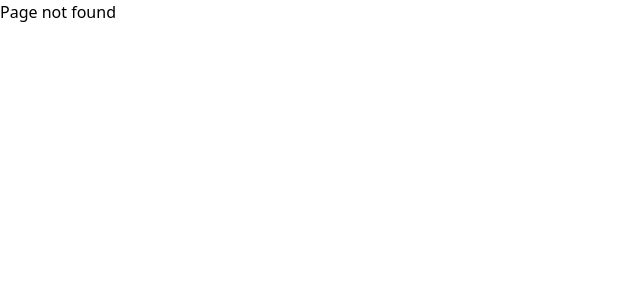
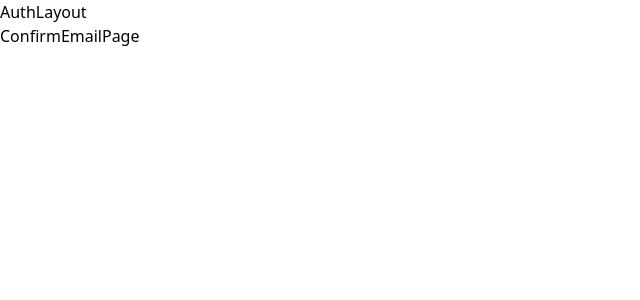
Before and after one commit to LuismySantana/MERN_Fullstack-Website-apv, a React (Vite) app in the folder Frontend/: page /confirm-email/1/1 in a window 1280 px wide. Before the commit this address had no page. Shown: the top 300 px of the page, without its empty margins (0-640 px from the left). Built offline with nearby package versions, Linux system fonts and the light colour scheme.

Commit message:
Redone project
An unusual error un router dom forced me to redo the Frontend project to the exact same point it was in the last commit. Now it is working properly.

```diff
--- a/Frontend/index.html
+++ b/Frontend/index.html
@@ -4,7 +4,7 @@
     <meta charset="UTF-8" />
     <link rel="icon" type="image/svg+xml" href="/vite.svg" />
     <meta name="viewport" content="width=device-width, initial-scale=1.0" />
-    <title>Veteneria Admin</title>
+    <title>Veterinaria Admin</title>
   </head>
   <body>
     <div id="root"></div>
--- a/Frontend/src/layouts/AuthLayout.jsx
+++ b/Frontend/src/layouts/AuthLayout.jsx
@@ -1,15 +1,16 @@
-import { Outlet } from "react-router-dom";
+import { Outlet } from "react-router-dom"
 
 
 
 const AuthLayout = () => {
-
-    return (
-        <>
-            <h1>Auth layout</h1>
-            <Outlet />
-        </>
-    )
+  return (
+    <div>
+        <h1>AuthLayout</h1>
+        <Outlet />
+    </div>
+  )
 }
 
-export default AuthLayout;
+
+
+export default AuthLayout
--- a/Frontend/src/main.jsx
+++ b/Frontend/src/main.jsx
@@ -2,11 +2,11 @@ import React from 'react'
 import ReactDOM from 'react-dom/client'
 import { BrowserRouter, Routes, Route } from "react-router-dom"
 import AuthLayout from './layouts/AuthLayout'
+import LoginPage from "./pages/LoginPage"
+import './index.css'
+import RegisterPage from './pages/RegisterPage'
 import ConfirmEmailPage from './pages/ConfirmEmailPage'
-import LoginPage from './pages/loginPage'
-import RegisterPage from './pages/RegisterPage'
 import ResetPasswordPage from './pages/ResetPasswordPage'
-import './styles/index.css'
 
 
 
@@ -14,13 +14,16 @@ ReactDOM.createRoot(document.getElementById('root')).render(
   <React.StrictMode>
     <BrowserRouter>
         <Routes>
-				<Route path="/" element={<AuthLayout />}>
+
+          <Route path='/' element={<AuthLayout />}>
             <Route index element={<LoginPage />} />
-					<Route path="/register" element={<RegisterPage />} />
-					<Route path="/confirm-email" element={<ConfirmEmailPage />} />
-					<Route path="/reset-password" element={<ResetPasswordPage />} />
+            <Route path='register' element={<RegisterPage />} />
+            <Route path='confirm-email/:email/:token' element={<ConfirmEmailPage />} />
+            <Route path='reset-password' element={<ResetPasswordPage />} />
           </Route>
-				<Route path='*' element={<h1>Page not found</h1>}/>
+
+          <Route path='*' element={<h1>Page not found</h1>} />
+
         </Routes>
     </BrowserRouter>
   </React.StrictMode>,
--- a/Frontend/src/pages/ConfirmEmailPage.jsx
+++ b/Frontend/src/pages/ConfirmEmailPage.jsx
@@ -1,10 +1,12 @@
 
 const ConfirmEmailPage = () => {
   return (
-    <>
-        <h1>Confirm Email</h1>
-    </>
+    <div>
+        <p>ConfirmEmailPage</p>
+    </div>
   )
 }
 
-export default ConfirmEmailPage;
+
+
+export default ConfirmEmailPage
--- a/Frontend/src/pages/LoginPage.jsx
+++ b/Frontend/src/pages/LoginPage.jsx
@@ -1,10 +1,12 @@
 
 const LoginPage = () => {
   return (
-    <>
-        <h1>Login Page</h1>
-    </>
+    <div className=' bg-blue-500'>
+        <p>LoginPage</p>
+    </div>
   )
 }
 
-export default LoginPage;
+
+
+export default LoginPage
--- a/Frontend/src/pages/RegisterPage.jsx
+++ b/Frontend/src/pages/RegisterPage.jsx
@@ -1,10 +1,12 @@
 
 const RegisterPage = () => {
   return (
-    <>
-        <h1>Register Page</h1>
-    </>
+    <div>
+        <p>RegisterPage</p>
+    </div>
   )
 }
 
-export default RegisterPage;
+
+
+export default RegisterPage
--- a/Frontend/src/pages/ResetPasswordPage.jsx
+++ b/Frontend/src/pages/ResetPasswordPage.jsx
@@ -1,10 +1,12 @@
 
 const ResetPasswordPage = () => {
   return (
-    <>
-        <h1>Reset Password</h1>
-    </>
+    <div>
+        <p>ResetPasswordPage</p>
+    </div>
   )
 }
 
-export default ResetPasswordPage;
+
+
+export default ResetPasswordPage
--- a/Frontend/tailwind.config.cjs
+++ b/Frontend/tailwind.config.cjs
@@ -1,6 +1,9 @@
 /** @type {import('tailwindcss').Config} */
 module.exports = {
-  content: ["./index.html", "./src/**/*.jsx"],
+  content: [
+    "./index.html",
+    "./src/**/*.{js,ts,jsx,tsx}",
+  ],
   theme: {
     extend: {},
   },
```
Also changed, not shown: Frontend/src/index.css (renamed from Frontend/src/styles/index.css), 2 other files (tests, documents, lock files or other folders). Lines whose indentation alone changed are shown as unchanged.
